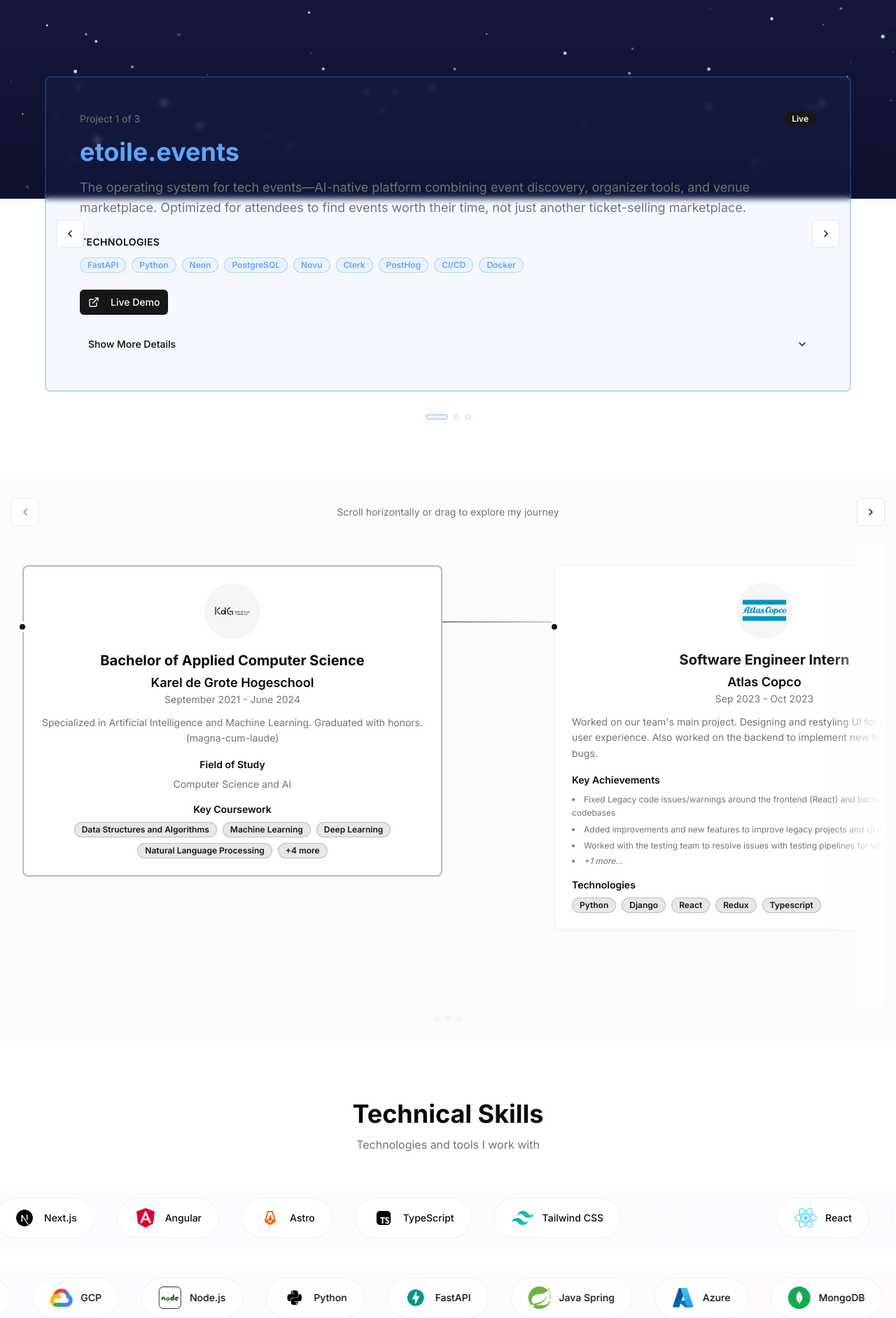
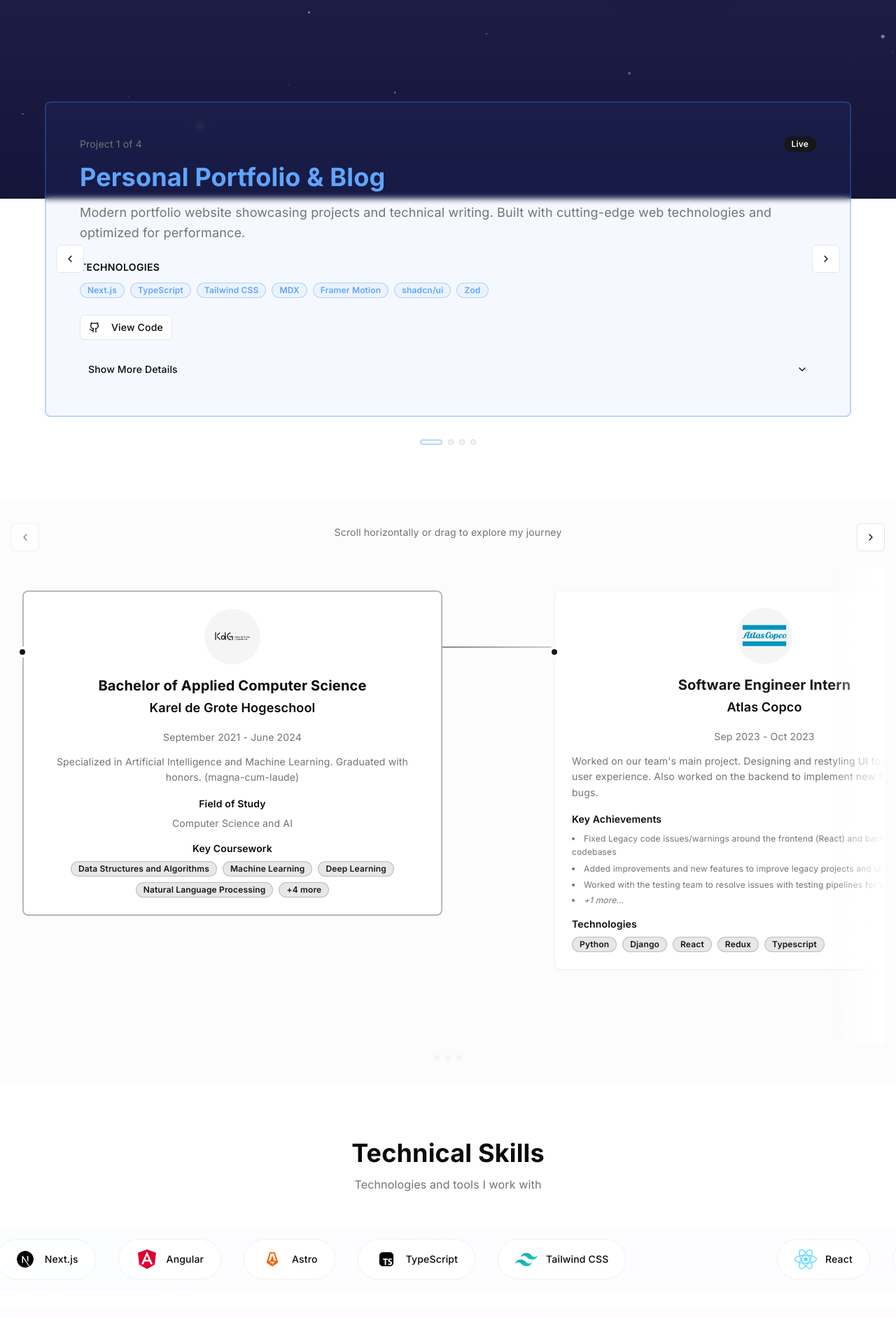
Before and after one commit to Seifeldin-Sabry/portfolio, a Next.js app: page / in a window 1280 px wide. Shown: the part 516-2400 px from the top of the page at 70% size. Built offline with nearby package versions, Linux system fonts and the light colour scheme.

Commit message:
changed accessibility and project structure

```diff
--- a/app/blog/client.tsx
+++ b/app/blog/client.tsx
@@ -11,7 +11,6 @@ import type {BlogPost} from "@/lib/blogs"
 import {parse, formatDistanceToNow} from "date-fns"
 import {motion} from "framer-motion"
 import {staggerContainer, fadeIn} from "@/lib/animations"
-import {GlowingLoopEffect} from "@/components/glowing-loop-effect"
 import {BLOG_CONFIG} from "@/lib/constants"
 import {parseBlogDate} from "@/lib/date-utils"
 
@@ -133,32 +132,31 @@ export default function BlogClient({initialPosts}: BlogClientProps) {
                                 <AnimatedCard>
                                     <Link href={`/blog/${post.slug}`} className="block cursor-pointer">
                                         <Card
-                                            className="hover:shadow-xl transition-all duration-300 border border-gray-800 hover:border-gray-600 relative group"
+                                            className="group relative overflow-hidden border-2 border-border hover:border-primary/40 bg-card transition-all duration-300 hover:shadow-xl hover:shadow-primary/5"
                                         >
-                                            <GlowingLoopEffect
-                                                spread={40}
-                                                borderWidth={3}
-                                                rotationSpeed={4}
-                                                variant="default"
-                                            />
-                                            <CardContent className="p-6">
-                                                <div className="text-sm text-gray-500 mb-2">
+                                            <CardContent className="p-8">
+                                                <div className="text-sm text-muted-foreground mb-3 font-medium">
                                                     {formatDistanceToNow(
                                                         parseBlogDate(post.date, post.time),
                                                         { addSuffix: true }
-                                                    )} • {post.timeToRead}
+                                                    )}
+                                                    <span className="mx-2">•</span>
+                                                    {post.timeToRead}
                                                 </div>
-                                                <h2 className="text-xl font-bold mb-2 transition-colors duration-300 hover:text-primary">
+                                                <h2 className="text-2xl md:text-3xl font-bold mb-4 leading-tight group-hover:text-primary transition-colors">
                                                     {post.title}
                                                 </h2>
-                                                <p className="text-foreground mb-4">{post.excerpt}</p>
+                                                <p className="text-base text-foreground/90 mb-6 leading-relaxed line-clamp-3">
+                                                    {post.excerpt}
+                                                </p>
                                                 <div className="flex flex-wrap gap-2">
                                                     {post.tags.map((tag) => (
-                                                        <span key={tag}
-                                                              className="bg-muted text-muted-foreground px-2 py-1 rounded-full text-xs"
+                                                        <span
+                                                            key={tag}
+                                                            className="bg-primary/15 text-primary border border-primary/30 px-3 py-1.5 rounded-full text-xs font-medium"
                                                         >
-                                {tag}
-                              </span>
+                                                            {tag}
+                                                        </span>
                                                     ))}
                                                 </div>
                                             </CardContent>
--- a/app/globals.css
+++ b/app/globals.css
@@ -3,7 +3,19 @@
 @tailwind utilities;
 
 body {
-  font-family: Arial, Helvetica, sans-serif;
+  font-family: Inter, Arial, Helvetica, sans-serif;
+  line-height: 1.6;
+  letter-spacing: 0.01em;
+}
+
+h1, h2, h3, h4, h5, h6 {
+  line-height: 1.3;
+  font-weight: 600;
+}
+
+p {
+  margin-bottom: 1em;
+  line-height: 1.7;
 }
 
 @layer utilities {
@@ -49,24 +61,25 @@ body {
     --sidebar-ring: 217.2 91.2% 59.8%;
   }
   .dark {
-    --background: 0 0% 3.9%;
+    --background: 0 0% 8%;           /* Increased from 3.9% for better contrast */
     --foreground: 0 0% 98%;
-    --card: 0 0% 3.9%;
+    --card: 0 0% 10%;                /* Distinct from background (was 3.9%) */
     --card-foreground: 0 0% 98%;
-    --popover: 0 0% 3.9%;
+    --card-glass: 0 0% 10% / 95%;    /* New token for glass morphism */
+    --popover: 0 0% 8%;
     --popover-foreground: 0 0% 98%;
     --primary: 0 0% 98%;
     --primary-foreground: 0 0% 9%;
     --secondary: 0 0% 14.9%;
     --secondary-foreground: 0 0% 98%;
     --muted: 0 0% 14.9%;
-    --muted-foreground: 0 0% 63.9%;
+    --muted-foreground: 0 0% 70%;    /* Increased from 63.9% for readability */
     --accent: 0 0% 14.9%;
     --accent-foreground: 0 0% 98%;
     --destructive: 0 62.8% 30.6%;
     --destructive-foreground: 0 0% 98%;
-    --border: 0 0% 14.9%;
-    --input: 0 0% 14.9%;
+    --border: 0 0% 24%;              /* Increased from 14.9% for 3:1 contrast */
+    --input: 0 0% 24%;
     --ring: 0 0% 83.1%;
     --chart-1: 220 70% 50%;
     --chart-2: 160 60% 45%;
@@ -91,4 +104,15 @@ body {
   body {
     @apply bg-background text-foreground;
   }
+
+  /* Enhanced focus indicators for accessibility */
+  *:focus-visible {
+    outline: 2px solid hsl(var(--primary));
+    outline-offset: 3px;
+    border-radius: 4px;
+  }
+
+  *:focus {
+    outline: none;
+  }
 }
--- a/app/page.tsx
+++ b/app/page.tsx
@@ -27,19 +27,19 @@ export default function Home() {
             <motion.div variants={fadeIn('right', 0)} className="flex-1">
               <motion.p
                 variants={fadeIn('up', 0.1)}
-                className="text-xl md:text-2xl font-bold mb-4"
+                className="text-2xl md:text-3xl font-semibold mb-4"
               >
                 Hi, I'm Seif!
               </motion.p>
               <motion.h1
                 variants={fadeIn('up', 0.2)}
-                className="text-4xl md:text-6xl font-bold mb-4"
+                className="text-5xl md:text-7xl font-bold mb-6 leading-tight"
               >
                 Software Engineer
               </motion.h1>
               <motion.p
                 variants={fadeIn('up', 0.3)}
-                className="text-xl mb-8 text-muted-foreground"
+                className="text-xl md:text-2xl mb-8 text-muted-foreground leading-relaxed"
               >
                 Passionate about building impactful software solutions
               </motion.p>
--- a/components/project-carousel.tsx
+++ b/components/project-carousel.tsx
@@ -37,7 +37,7 @@ export default function ProjectCarousel({ projects }: ProjectCarouselProps) {
 
   const currentProject = projects[currentIndex];
   const theme = projectThemes[currentIndex % projectThemes.length];
-  const hasDetails = currentProject.challenges || currentProject.solutions || currentProject.features || currentProject.results;
+  const hasDetails = currentProject.challenges || currentProject.solutions || currentProject.generalFeatures || currentProject.myContributions || currentProject.results;
 
   return (
     <div className="relative w-full px-4 py-12">
@@ -52,7 +52,7 @@ export default function ProjectCarousel({ projects }: ProjectCarouselProps) {
         <CarouselContent>
           {projects.map((project, index) => {
             const itemTheme = projectThemes[index % projectThemes.length];
-            const itemHasDetails = project.challenges || project.solutions || project.features || project.results;
+            const itemHasDetails = project.challenges || project.solutions || project.generalFeatures || project.myContributions || project.results;
 
             return (
               <CarouselItem key={project.id}>
@@ -165,12 +165,23 @@ export default function ProjectCarousel({ projects }: ProjectCarouselProps) {
                                         </div>
                                       )}
 
-                                      {project.features && (
+                                      {project.generalFeatures && (
                                         <div>
-                                          <h4 className="font-semibold text-sm mb-2">Features</h4>
+                                          <h4 className="font-semibold text-sm mb-2">General Features</h4>
                                           <ul className="text-sm text-muted-foreground space-y-1 list-disc list-inside">
-                                            {project.features.map((feature, i) => (
+                                            {project.generalFeatures.map((feature, i) => (
                                               <li key={i}>{feature}</li>
+                                            ))}
+                                          </ul>
+                                        </div>
+                                      )}
+
+                                      {project.myContributions && (
+                                        <div>
+                                          <h4 className="font-semibold text-sm mb-2">My Contributions</h4>
+                                          <ul className="text-sm text-muted-foreground space-y-1 list-disc list-inside">
+                                            {project.myContributions.map((contribution, i) => (
+                                              <li key={i}>{contribution}</li>
                                             ))}
                                           </ul>
                                         </div>
--- a/data/projects.ts
+++ b/data/projects.ts
@@ -7,48 +7,13 @@ export interface Project {
     liveDemo?: string
     challenges?: string[]
     solutions?: string[]
-    features?: string[]
+    generalFeatures?: string[]
+    myContributions?: string[]
     results?: string[]
     status?: "In Production" | "Live" | "Coming Soon"
 }
 
 export const projects: Project[] = [
-    {
-        id: "etoile-events",
-        title: "etoile.events",
-        description:
-            "The operating system for tech events—AI-native platform combining event discovery, organizer tools, and venue marketplace. Optimized for attendees to find events worth their time, not just another ticket-selling marketplace.",
-        technologies: [
-            "FastAPI",
-            "Python",
-            "Neon",
-            "PostgreSQL",
-            "Novu",
-            "Clerk",
-            "PostHog",
-            "CI/CD",
-            "Docker",
-        ],
-        liveDemo: "https://etoile.events",
-        status: "Live",
-        features: [
-            "AI-native event discovery and curation",
-            "FastAPI backend architecture with real-time processing",
-            "Multi-channel notification system via Novu",
-            "Calendar integration (iCal, Google Calendar)",
-            "Event legitimacy verification with AI guardrails",
-            "Clerk authentication with SSO support",
-            "PostHog analytics for product insights",
-            "Automated CI/CD pipeline with GitHub Actions",
-            "Neon serverless PostgreSQL with automated backups",
-        ],
-        results: [
-            "Central database for tech events across Europe",
-            "Reduced event discovery friction for communities",
-            "Operating system infrastructure for event organizers",
-            "Built by organizers, for organizers (10+ events/year experience)",
-        ],
-    },
     {
         id: "portfolio",
         title: "Personal Portfolio & Blog",
@@ -65,11 +30,17 @@ export const projects: Project[] = [
         ],
         github: "https://github.com/Seifeldin-Sabry/portfolio",
         status: "Live",
-        features: [
+        generalFeatures: [
             "Blog system with MDX support for rich content",
             "Advanced search and filtering for blog posts",
             "Responsive design with smooth animations",
             "Type-safe data validation with Zod",
+        ],
+        myContributions: [
+            "Built from scratch with Next.js 16 and TypeScript",
+            "Implemented glowing border effects and glass morphism design",
+            "Created centralized blog parsing system with Zod validation",
+            "Optimized for performance with perfect Lighthouse scores",
             "Coming soon: AI chat interface for interactive conversations",
             "Coming soon: Built-in markdown editor for content creation",
         ],
@@ -92,16 +63,101 @@ export const projects: Project[] = [
             "TanStack Query",
         ],
         status: "Coming Soon",
-        features: [
+        generalFeatures: [
             "Per-organization resource management with departmental collections",
             "In-app Google Suite document rendering (Docs, Sheets, Slides)",
             "In-app Microsoft Office rendering (Word, Excel, PowerPoint)",
             "Advanced markdown viewing and preview",
             "Fine-grained access control and permissions",
-            "Admin dashboard for members and resource management",
             "Resource sharing across teams and departments",
-            "Collection-based organization for different departments",
             "Real-time collaboration features",
+        ],
+        myContributions: [
+            "Architected full-stack application with Next.js and Drizzle ORM",
+            "Implemented Google Suite and Microsoft Office in-app rendering",
+            "Built admin dashboard for members and resource management",
+            "Designed collection-based organization system for departments",
+            "Developed fine-grained permission and access control system",
+        ],
+    },
+    {
+        id: "qfacts",
+        title: "Qfacts.be",
+        description:
+            "Cloud-based Electronic Quality Management System (eQMS) designed for small and medium-sized pharmaceutical and biotech companies across Europe. GAMP 5 validated platform offering comprehensive quality management capabilities with affordable, transparent pricing tailored for SMEs in highly regulated industries.",
+        technologies: [
+            "React",
+            "TypeScript",
+            "Node.js",
+            "Express",
+            "Google Cloud Platform",
+            "GAMP 5 Validation",
+            "Rich Text Editors",
+        ],
+        liveDemo: "https://qfacts.be",
+        status: "Live",
+        generalFeatures: [
+            "Cloud-based eQMS for pharmaceutical & biotech SMEs",
+            "Document management with version control and approval workflows",
+            "Quality event and complaint reporting system",
+            "Investigation management and CAPA (Corrective and Preventive Actions)",
+            "Change control management for regulatory compliance",
+            "Training management and completion tracking",
+            "Role-based access control (Admin, Action Owners, QA Users, Operators)",
+            "GAMP 5 validated for global regulatory compliance",
+        ],
+        myContributions: [
+            "Internal onboarding system for streamlined employee integration",
+            "Rich text editing capabilities for document creation",
+            "Modern UI/UX refresh for improved platform usability",
+            "Advanced document export functionality",
+            "Coming soon: AI-powered workflow optimizations",
+        ],
+        results: [
+            "Accessible quality management for European pharmaceutical SMEs",
+            "Regulatory-compliant platform built on modern technology stack",
+            "Streamlined quality processes without compromising compliance",
+        ],
+    },
+    {
+        id: "etoile-events",
+        title: "etoile.events",
+        description:
+            "The operating system for tech events—AI-native platform combining event discovery, organizer tools, and venue marketplace. Optimized for attendees to find events worth their time, not just another ticket-selling marketplace.",
+        technologies: [
+            "FastAPI",
+            "Python",
+            "Neon",
+            "PostgreSQL",
+            "Novu",
+            "Clerk",
+            "PostHog",
+            "CI/CD",
+            "Docker",
+        ],
+        liveDemo: "https://etoile.events",
+        status: "Live",
+        generalFeatures: [
+            "AI-native event discovery and curation",
+            "Event legitimacy verification with AI guardrails",
+            "Calendar integration (iCal, Google Calendar)",
+            "Multi-channel notification system",
+            "Clerk authentication with SSO support",
+            "PostHog analytics for product insights",
+        ],
+        myContributions: [
+            "Architected and built FastAPI backend with real-time processing",
+            "Set up Neon serverless PostgreSQL with automated backups",
+            "Integrated multi-channel notification system via Novu",
+            "Implemented Clerk authentication with SSO support",
+            "Configured PostHog analytics for product insights",
+            "Established automated CI/CD pipeline with GitHub Actions and Docker",
+        ],
+        results: [
+            "Central database for tech events across Europe",
+            "Reduced event discovery friction for communities",
+            "Operating system infrastructure for event organizers",
+            "Built by organizers, for organizers (10+ events/year experience)",
         ],
     },
 ]
```
Also changed, not shown: components/galaxy-background.tsx (+25 -44 lines).
